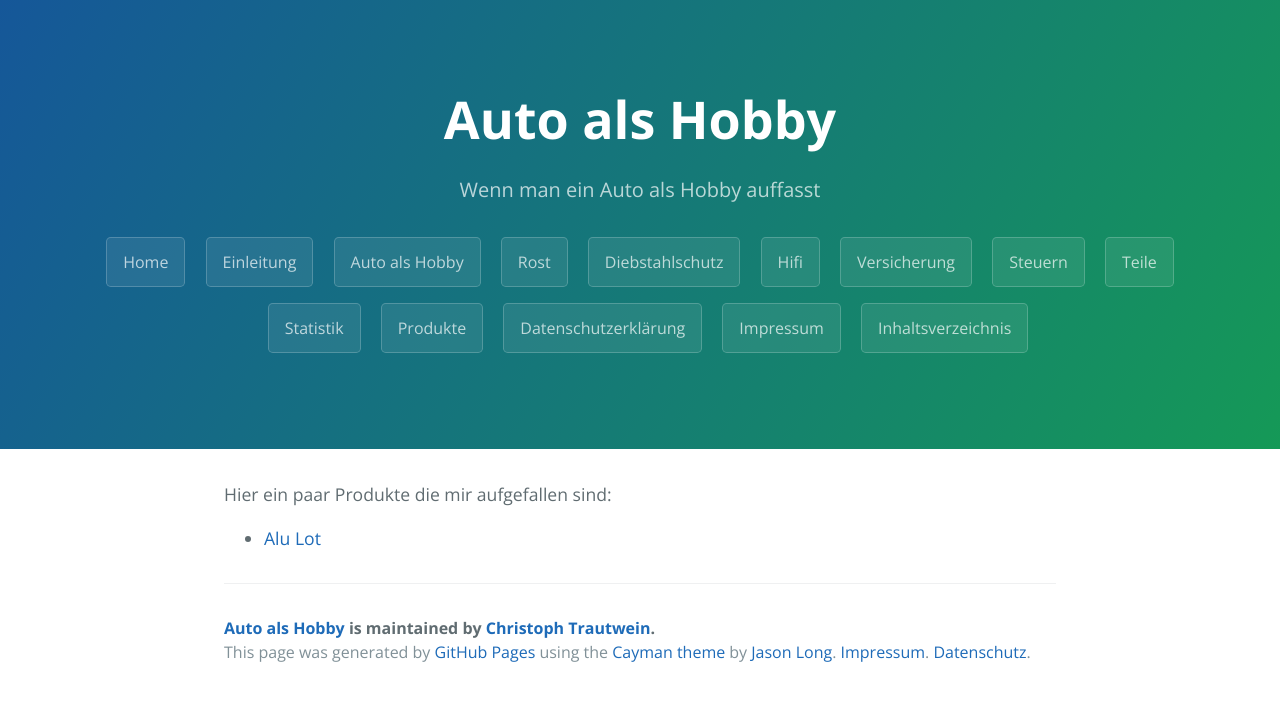
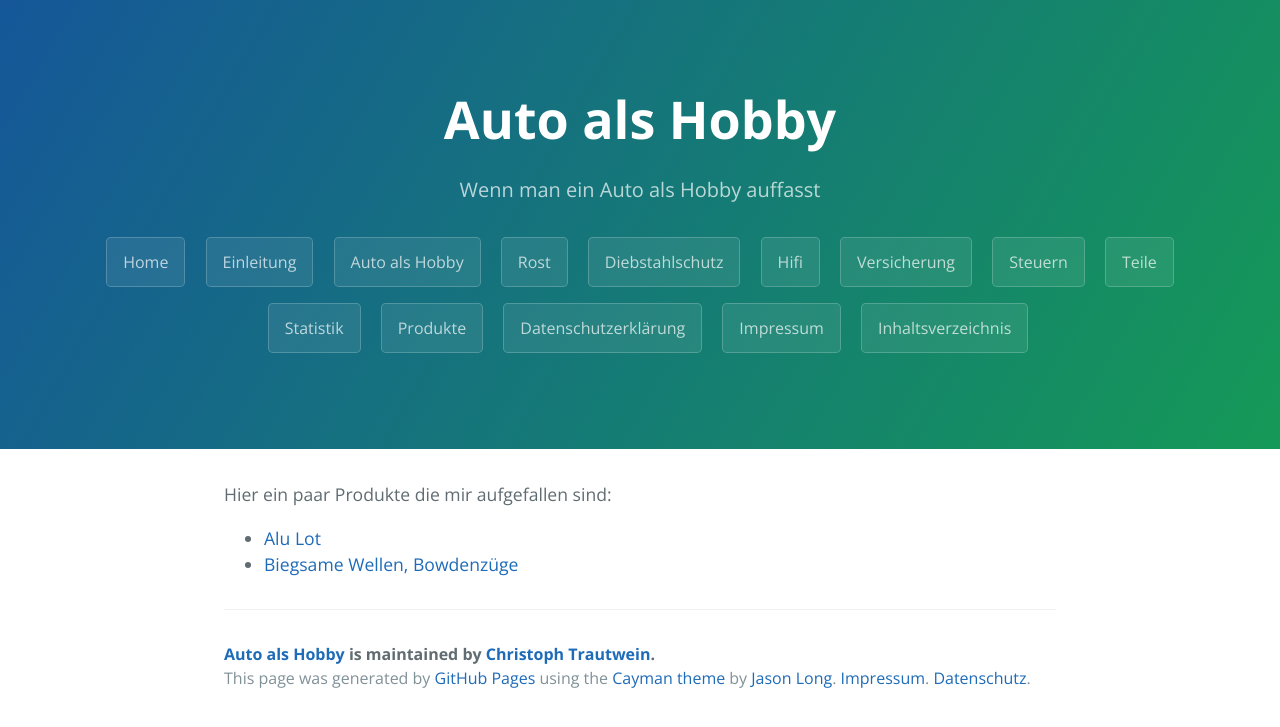
Before and after one commit to trautw/AutoAlsHobby, a Jekyll site: the page built from docs/_pages/11_produkte.md, in a window 1280 px wide. Shown: the top 727 px of the page. Built offline with Jekyll 4.4.1, drawn with Linux system fonts in a browser that asks for light colours.

Commit message:
Update 11_produkte.md

```diff
--- a/docs/_pages/11_produkte.md
+++ b/docs/_pages/11_produkte.md
@@ -7,3 +7,4 @@ permalink: /products/
 Hier ein paar Produkte die mir aufgefallen sind:
 
 - [Alu Lot](https://www.tav3.de/)
+- [Biegsame Wellen, Bowdenzüge](https://www.taflexa.de/)
```
